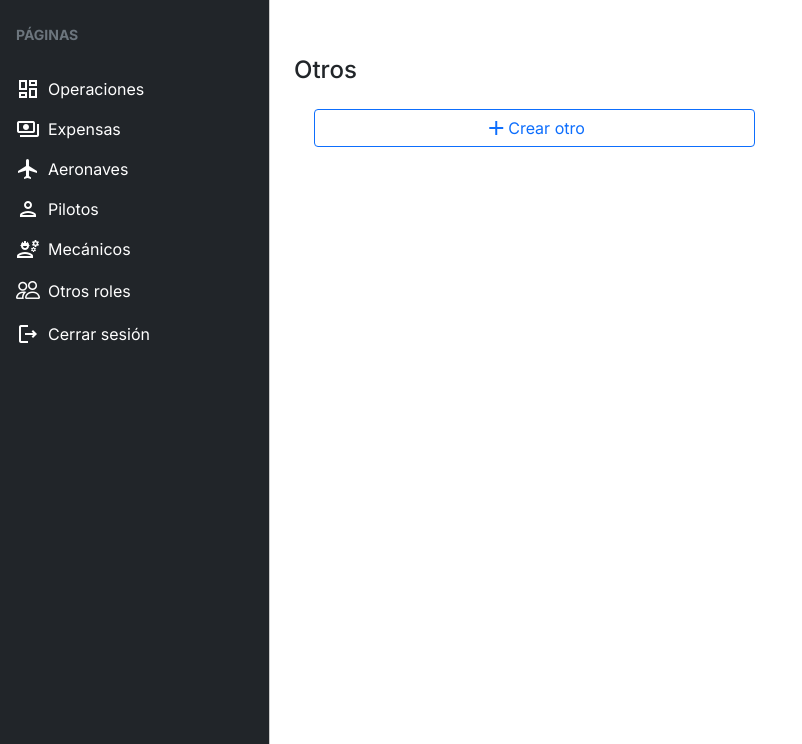
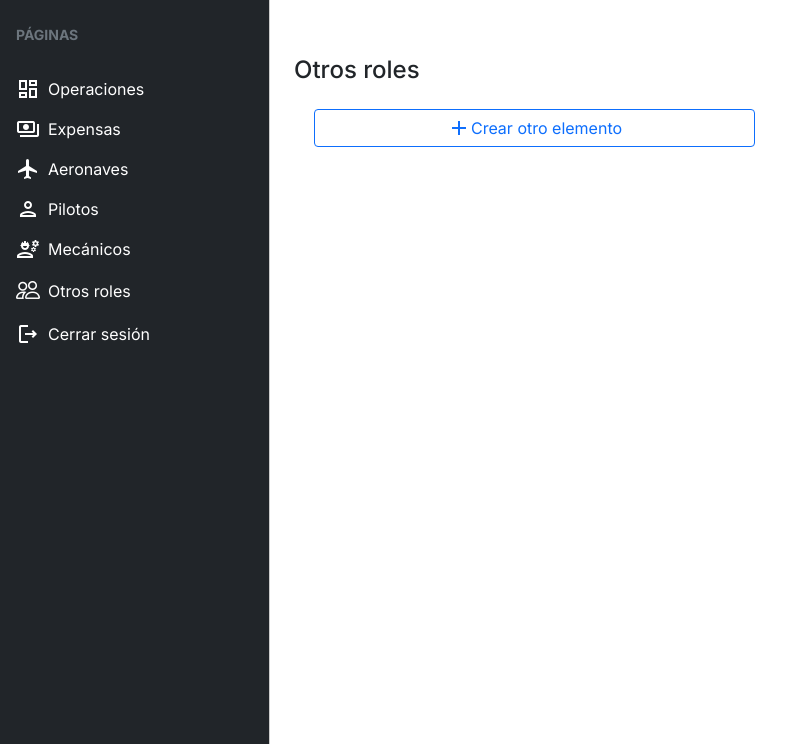
Before and after one commit to Augustorresfx/gastos-django, a Django app: page /otros/ in a window 1280 px wide. Shown: the part 56-800 px from the top of the page, without its empty margins (0-802 px from the left). Run offline with Django 4.2, Linux system fonts and the light colour scheme; the visitor is signed in with stand-in values (Sample User, id 1); data that the repository does not hold is empty; some libraries are stand-ins or nearby versions.

Commit message:
Update otros.html

```diff
--- a/clients/templates/otros/otros.html
+++ b/clients/templates/otros/otros.html
@@ -7,7 +7,7 @@
   {% csrf_token %}
   <div class="container-fluid px-4 mt-5">
 
-        <h1 class="fs-4 mb-3">Otros</h1>
+        <h1 class="fs-4 mb-3">Otros roles</h1>
         <div class="container">
           <div class="row">
             <div class="col-sm-5 col-md-6">
@@ -15,7 +15,7 @@
                 <span class="material-icons-outlined ">
                   add
                   </span>
-                <span>Crear otro</span>
+                <span>Crear otro elemento</span>
               </a>
           </div>
             <!-- <div class="col-sm-5 offset-sm-2 col-md-6 offset-md-0">.col-sm-5 .offset-sm-2 .col-md-6 .offset-md-0</div> -->
```
